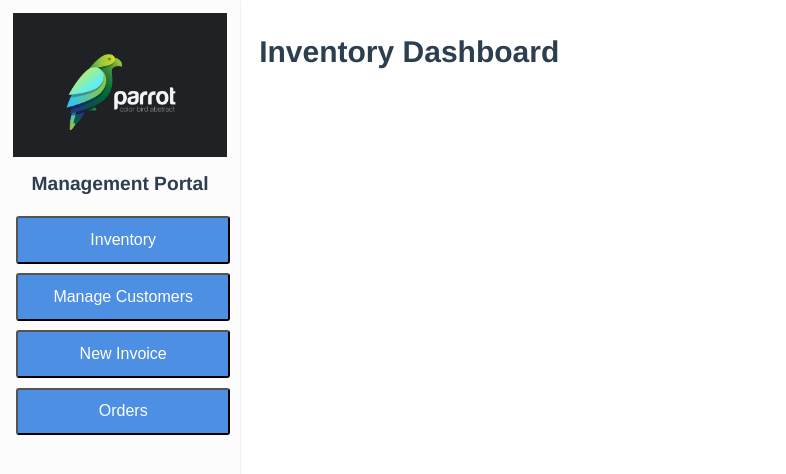
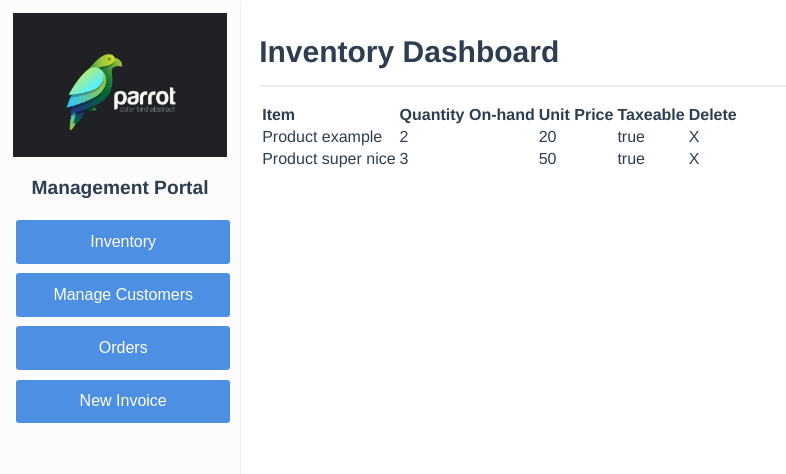
Before and after one commit to JMA-Dv/SolarCoffe, a Vue app in the folder SolarCoffe/solarcoffe.web/: page /inventory in a window 1280 px wide. Shown: the top 474 px of the page, without its empty margins (0-786 px from the left). Built offline with nearby package versions, Linux system fonts and the light colour scheme.

Commit message:
added router link

```diff
--- a/SolarCoffe/solarcoffe.web/src/App.vue
+++ b/SolarCoffe/solarcoffe.web/src/App.vue
@@ -48,6 +48,11 @@ export default class App extends Vue { }
 
 }
 
+hr {
+  border: 1px solid #eee;
+  margin: 1rem 0;
+}
+
 * {
   margin: 0;
 }
--- a/SolarCoffe/solarcoffe.web/src/components/SideMenu.vue
+++ b/SolarCoffe/solarcoffe.web/src/components/SideMenu.vue
@@ -1,20 +1,40 @@
 <template >
     <div class="side-menu-container">
+
+        <router-link to="/">
+
             <img src="../assets/images/logo.jpg" alt="Loro logo" id="logoImg">
+        </router-link>
         <h1>Management Portal</h1>
 
-        <SolarBtn isFullWidth :link="'/inventory'" id="menuInventory">
+        <router-link to="/inventory">
+            <SolarBtn isFullWidth id="menuInventory">
                 Inventory
             </SolarBtn>
-        <SolarBtn isFullWidth :link="'/customers'" id="menuCustomer">
+        </router-link>
+
+
+        <router-link to="/customers">
+
+            <SolarBtn isFullWidth id="menuCustomer">
                 Manage Customers
             </SolarBtn>
-        <SolarBtn isFullWidth :link="'/invoice/new'" id="menuInvoiceNew">
+        </router-link>
+
+        <router-link to="/orders">
+            <SolarBtn isFullWidth id="menuOrders">
+                Orders
+            </SolarBtn>
+        </router-link>
+
+        <router-link to="/invoice/new">
+
+            <SolarBtn isFullWidth id="menuInvoiceNew">
                 New Invoice
             </SolarBtn>
-        <SolarBtn isFullWidth :link="'/orders'" id="menuOrders">
-            Orders
-        </SolarBtn>
+        </router-link>
+
+
 
     </div>
 </template>
@@ -22,6 +42,7 @@
 <script lang="ts">
 import { Component, Vue } from 'vue-property-decorator';
 import SolarBtn from './SolarBtn.vue';
+// import { RouterLink } from 'vue-router';
 
 @Component({
     name: 'SideMenu',
--- a/SolarCoffe/solarcoffe.web/src/components/SolarBtn.vue
+++ b/SolarCoffe/solarcoffe.web/src/components/SolarBtn.vue
@@ -18,14 +18,15 @@ import { Prop } from 'vue-property-decorator';
 })
 
 export default class SolarBtn extends Vue {
-    @Prop({ required: false, type: String })
-    link?: string;
+    // @Prop({ required: false, type: String })
+    // link?: string;
     @Prop({ required: false, type: Boolean, default: false })
     isFullWidth?: string;
 
     //TODO: Replace prop link to 'to'
-    visitRoute(): void {
-        this.$router.push(this.link);
+    visitRoute() {
+
+
     }
 
 }
@@ -43,10 +44,36 @@ export default class SolarBtn extends Vue {
     display: inline-block;
     cursor: pointer;
     font-size: 1rem;
-    min-width: none;
+    min-width: 100px;
+    border: none;
     border-radius: 2px solid darken($solar-blue, 20%);
     border-radius: 3px;
+
+
+    &:active {
+        background: $solar-yellow;
+        border-bottom: 2px solid lighten($solar-yellow, 20%);
+
+    }
+
+    &:hover {
+        background: lighten($solar-blue, 20%);
+        transition: background-color 0.5s;
+    }
+
+    &:disabled {
+        background: lighten($solar-blue, 15%);
+        border-bottom: 2px solid lighten($color: (
+                $solar-blue),
+            $amount: 20%
+        );
 }
+
+}
+
+
+
+
 
 
 .btn-link {
--- a/SolarCoffe/solarcoffe.web/src/router/index.ts
+++ b/SolarCoffe/solarcoffe.web/src/router/index.ts
@@ -4,11 +4,11 @@ import VueRouter, { RouteConfig } from "vue-router";
 Vue.use(VueRouter);
 
 const routes: Array<RouteConfig> = [
-  // {
-  //   path: "/",
-  //   name: "home",
-  //   component: HomeView,
-  // },
+  {
+    path: "/orders",
+    name: "order",
+    component: () => import("../views/Orders.vue")
+  },
   {
     path: "/",
     name: "home",
--- a/SolarCoffe/solarcoffe.web/src/views/Inventory.vue
+++ b/SolarCoffe/solarcoffe.web/src/views/Inventory.vue
@@ -3,12 +3,37 @@
         <h1 class="inventoryTitle">
             Inventory Dashboard
         </h1>
+        <hr>
+        <table id="inventoryTable" class="table">
+            <tr>
+                <th>Item</th>
+                <th>Quantity On-hand</th>
+                <th>Unit Price</th>
+                <th>Taxeable</th>
+                <th>Delete</th>
+            </tr>
+
+            <tr v-for="item in inventory" :key="item.id">
+                <td>
+                    {{ item.product.name }}
+                </td>
+                <td>{{ item.quantityOnHand }}</td>
+                <td>{{ item.product.price }} </td>
+                <td>{{ item.product.isTaxable }}</td>
+                <td>
+                    <div v-if="item.product.isArchived">Check</div>
+                    <div v-else>X</div>
+                </td>
+            </tr>
+        </table>
     </div>
 </template>
 
 <script lang="ts">
 import Component from 'vue-class-component';
 import Vue from 'vue';
+//Since it's not a default export it's wrapped in a curly sintax
+import { IProductInventory } from '@/types/Product';
 
 @Component({
     name: 'Inventory',
@@ -16,6 +41,29 @@ import Vue from 'vue';
 })
 
 export default class Inventory extends Vue {
+
+    inventory: IProductInventory[] = [
+        {
+            id: 1,
+            idealQuantity: 2, quantityOnHand: 2,
+            product: {
+                name: "Product example", dateCreated: new Date(),
+                dateUpdated: new Date(),
+                description: "This is mock data",
+                id: 1, isArchived: false, isTaxable: true, price: 20
+            }
+        },
+        {
+            id: 2,
+            idealQuantity: 4, quantityOnHand: 3,
+            product: {
+                name: "Product super nice", dateCreated: new Date(),
+                dateUpdated: new Date(),
+                description: "This is mock data for all purpouses",
+                id: 2, isArchived: false, isTaxable: true, price: 50
+            }
+        }
+    ];
 
 }
 </script>
--- /dev/null
+++ b/SolarCoffe/solarcoffe.web/src/views/Orders.vue
@@ -0,0 +1,16 @@
+<template>
+    <h1>
+        orders
+    </h1>
+</template>
+
+<script lang="ts">
+import Vue from "vue";
+import Component from "vue-class-component";
+
+
+@Component({
+    name: 'Orders'
+})
+export default class Order extends Vue { }
+</script>
```
Also changed, not shown: SolarCoffe/solarcoffe.web/src/types/Product.d.ts (added, +17 -0 lines). Lines whose indentation alone changed are shown as unchanged.
